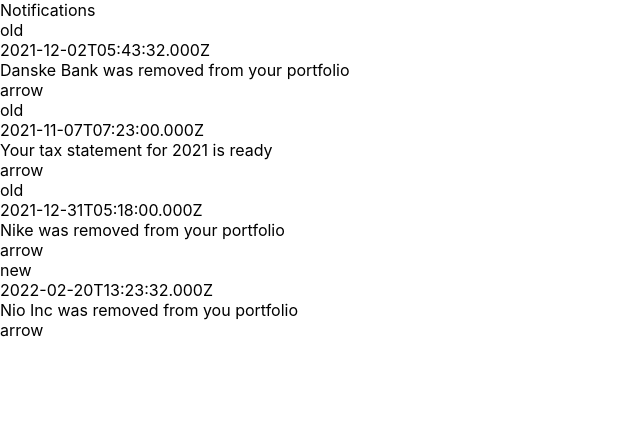
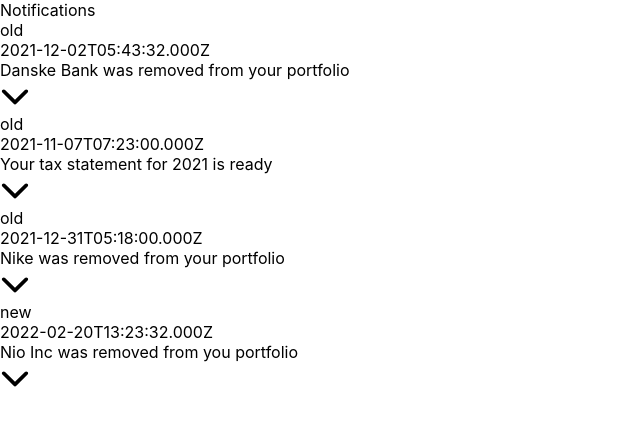
Before and after one commit to amstelmach/notification-center, a React (Create React App) app: page / in a window 1280 px wide. Shown: the top 426 px of the page, without its empty margins (0-640 px from the left). Built offline with nearby package versions, Linux system fonts and the light colour scheme.

Commit message:
rotate chevron when opening and closing notification

```diff
--- a/src/NotificationItem.js
+++ b/src/NotificationItem.js
@@ -1,5 +1,7 @@
 import React, { useState } from 'react';
 import './notificationitem.css';
+import ChevronDown from './utils/ChevronDown';
+import ChevronUp from './utils/ChevronUp';
 
 const NotificationItem = ({ status, date, title, description }) => {
   const [isActive, setIsActive] = useState(false);
@@ -13,7 +15,12 @@
           <div className='accordion__status'>{status}</div>
           <div className='accordion__date'>{date}</div>
           <div className='accordion__title'>{title}</div>
-          <div>arrow</div>
+          {/* <div>arrow</div> */}
+          {isActive ? (
+            <ChevronUp width={30} height={30} />
+          ) : (
+            <ChevronDown width={30} height={30} />
+          )}
         </div>
 
         {isActive && (
```
